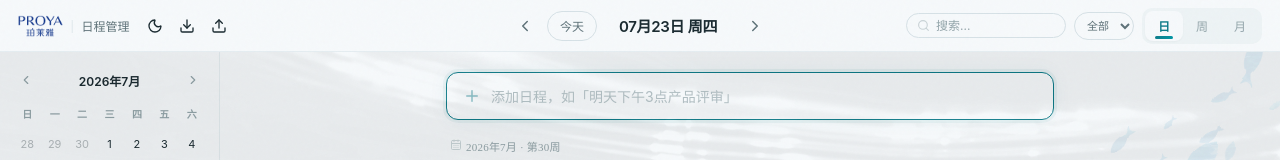
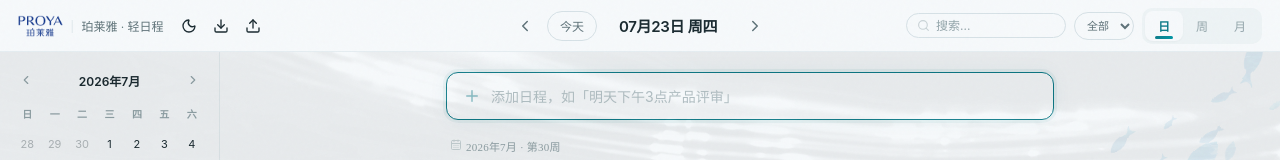
Before and after one commit to wzbis666/test, a React (Vite) app: page / in a window 1280 px wide. Shown: the top 160 px of the page. Built offline with nearby package versions, Linux system fonts and the light colour scheme.

Commit message:
rename: product name to 珀莱雅·轻日程 in title, header, splash

```diff
--- a/index.html
+++ b/index.html
@@ -9,7 +9,7 @@
     <link rel="preconnect" href="https://fonts.googleapis.com">
     <link rel="preconnect" href="https://fonts.gstatic.com" crossorigin>
     <link href="https://fonts.googleapis.com/css2?family=Noto+Serif+SC:wght@400;600;700&display=swap" rel="stylesheet">
-    <title>珀莱雅 · 日程管理</title>
+    <title>珀莱雅 · 轻日程</title>
     <style>
       #splash {
         position: fixed; inset: 0; z-index: 9999;
@@ -39,8 +39,8 @@
   </head>
   <body>
     <div id="splash">
-      <img src="/proya-logo.png" alt="珀莱雅" class="splash-logo" />
-      <div class="splash-sub">内部日程管理</div>
+      <img src="/proya-logo.png" alt="珀莱雅 · 轻日程" class="splash-logo" />
+      <div class="splash-sub">珀莱雅 · 轻日程</div>
     </div>
     <div id="root"></div>
     <script>
--- a/package.json
+++ b/package.json
@@ -1,5 +1,5 @@
 {
-  "name": "dayplan",
+  "name": "light-schedule",
   "private": true,
   "version": "0.0.0",
   "type": "module",
--- a/src/App.tsx
+++ b/src/App.tsx
@@ -85,7 +85,7 @@ function AppInner() {
     const url = URL.createObjectURL(blob);
     const a = document.createElement('a');
     a.href = url;
-    a.download = `dayplan-export-${todayStr()}.json`;
+    a.download = `light-schedule-export-${todayStr()}.json`;
     a.click();
     URL.revokeObjectURL(url);
   }, [events]);
@@ -264,7 +264,7 @@ function getNextDate(current: string, view: ViewType): string {
 }
 
 export default function App() {
-  const [events] = useLocalStorage<Event[]>('dayplan-events', []);
+  const [events] = useLocalStorage<Event[]>('light-schedule-events', []);
   return (
     <AppProvider initialEvents={events}>
       <SyncEvents />
@@ -275,7 +275,7 @@ export default function App() {
 
 function SyncEvents() {
   const { state } = useAppContext();
-  const [, setEvents] = useLocalStorage<Event[]>('dayplan-events', []);
+  const [, setEvents] = useLocalStorage<Event[]>('light-schedule-events', []);
   useEffect(() => { setEvents(state.events); }, [state.events, setEvents]);
   return null;
 }
--- a/src/components/Header/Header.tsx
+++ b/src/components/Header/Header.tsx
@@ -40,9 +40,9 @@ export default function Header({ theme, onToggleTheme, onExport, onImport }: Hea
     <header className={styles.header}>
       <div className={styles.left}>
         <h1 className={styles.logo}>
-          <img src="/proya-logo.png" alt="珀莱雅" className={styles.logoImg} />
+          <img src="/proya-logo.png" alt="轻日程" className={styles.logoImg} />
           <span className={styles.logoDivider}>|</span>
-          <span className={styles.logoText}>日程管理</span>
+          <span className={styles.logoText}>珀莱雅 · 轻日程</span>
         </h1>
         <div className={styles.actions}>
           <button className={styles.iconBtn} onClick={onToggleTheme} title={theme === 'light' ? '暗黑模式' : '浅色模式'}>
--- a/src/hooks/useLocalStorage.ts
+++ b/src/hooks/useLocalStorage.ts
@@ -7,7 +7,7 @@ export function useLocalStorage<T>(key: string, initialValue: T) {
       if (!item) return initialValue;
       const parsed = JSON.parse(item) as T;
       // Basic structural validation
-      if (key === 'dayplan-events' && !Array.isArray(parsed)) {
+      if (key === 'light-schedule-events' && !Array.isArray(parsed)) {
         console.warn('Corrupted events data, resetting');
         return initialValue;
       }
--- a/src/hooks/useTheme.ts
+++ b/src/hooks/useTheme.ts
@@ -3,7 +3,7 @@ import { useState, useEffect, useCallback } from 'react';
 type Theme = 'light' | 'dark';
 
 function getInitialTheme(): Theme {
-  const stored = localStorage.getItem('dayplan-theme') as Theme | null;
+  const stored = localStorage.getItem('light-schedule-theme') as Theme | null;
   if (stored === 'light' || stored === 'dark') return stored;
   if (window.matchMedia('(prefers-color-scheme: dark)').matches) return 'dark';
   return 'light';
@@ -14,7 +14,7 @@ export function useTheme() {
 
   useEffect(() => {
     document.documentElement.setAttribute('data-theme', theme);
-    localStorage.setItem('dayplan-theme', theme);
+    localStorage.setItem('light-schedule-theme', theme);
   }, [theme]);
 
   const toggle = useCallback(() => {
```
Also changed, not shown: public/manifest.json, 2 other files (tests, documents, lock files or other folders).
